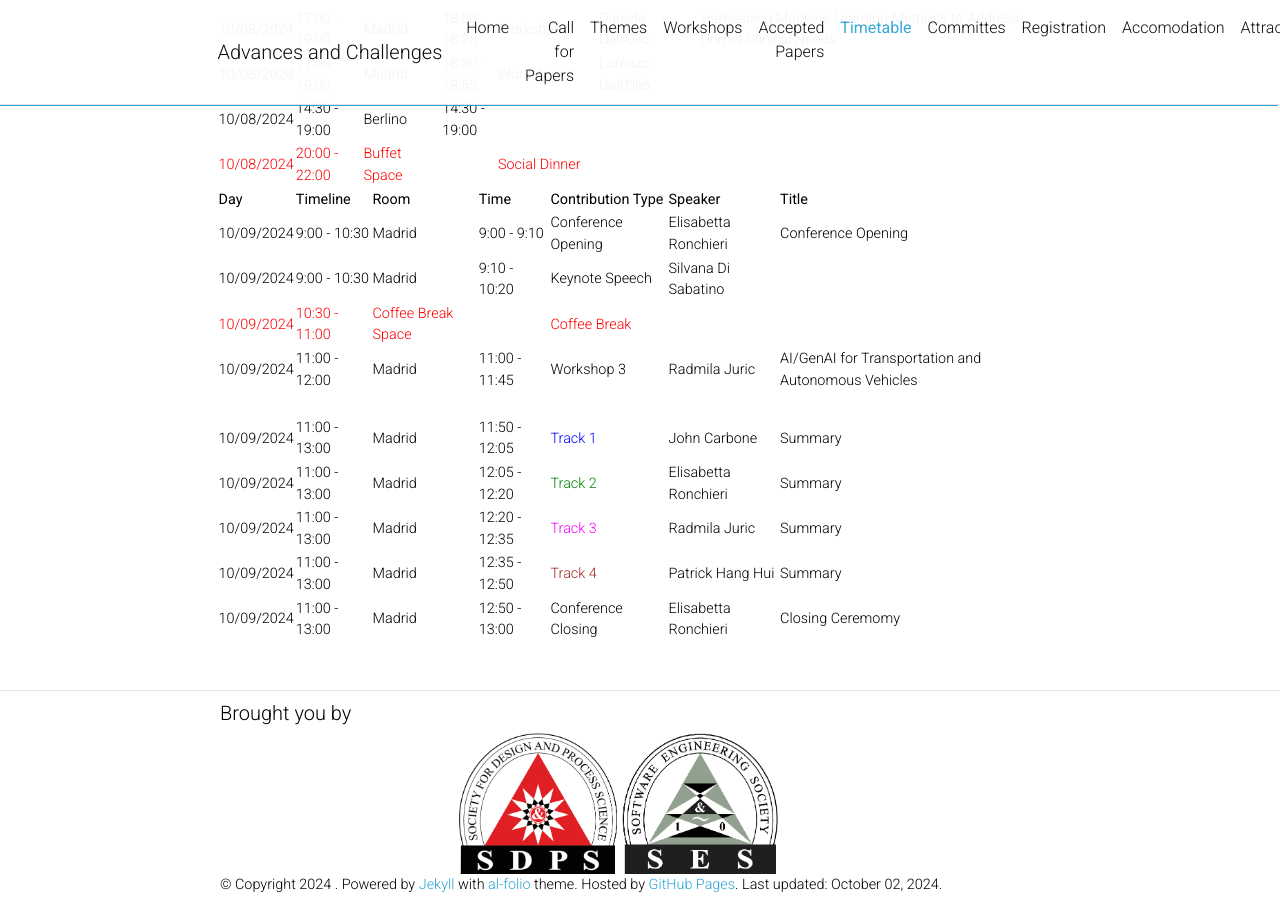
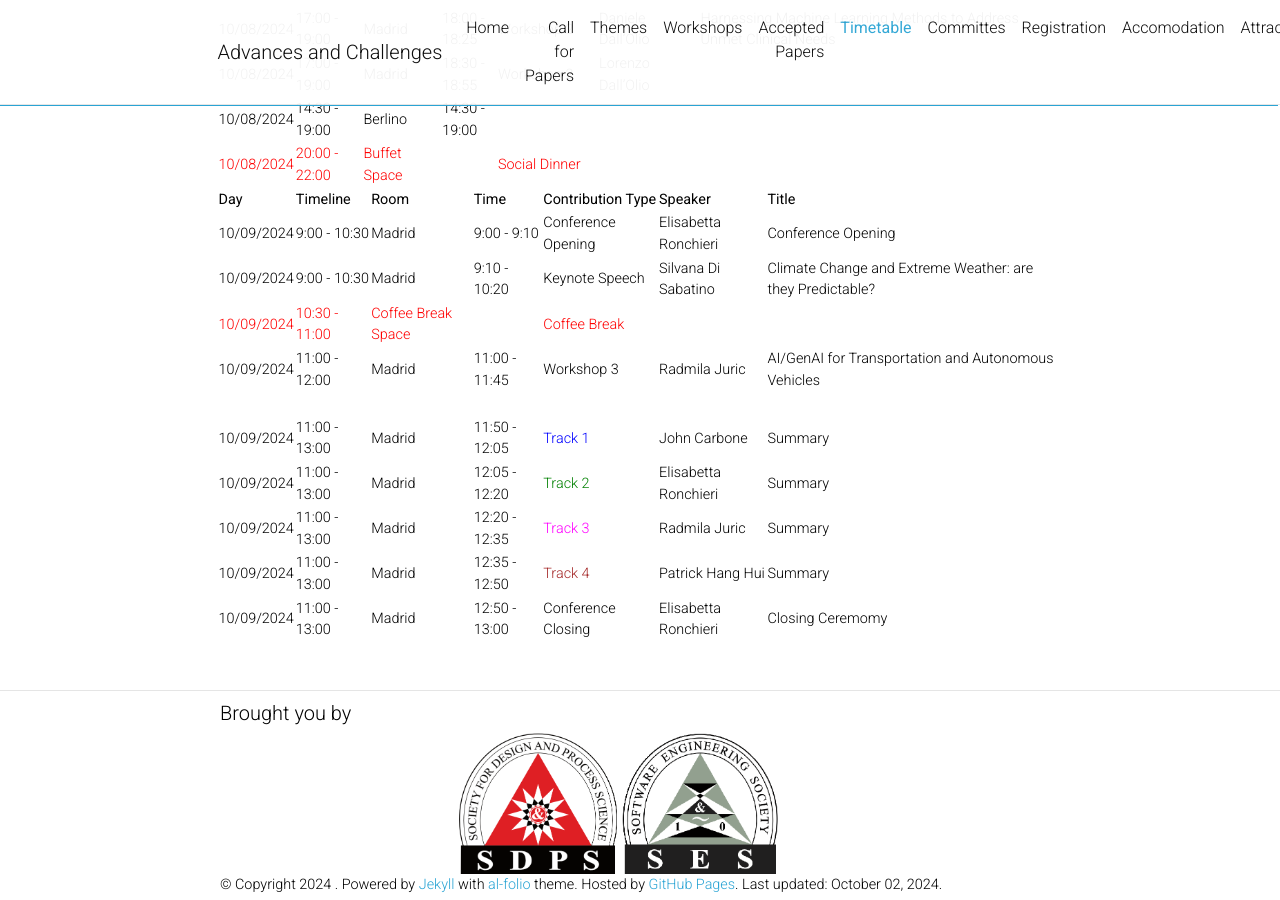
Before and after one commit to GenAI4DPS/advances-challenges, a Jekyll site: the page built from _pages/timetable.md, in a window 1280 px wide and 900 px high, scrolled down 3249 px. Built offline with Jekyll 4.4.1, drawn with Linux system fonts in a browser that asks for light colours; comment, search, counter and statistics services are not loaded; a style sheet for code colours, icons or effects is not loaded.

Commit message:
Update timetable.md

```diff
--- a/_pages/timetable.md
+++ b/_pages/timetable.md
@@ -84,7 +84,7 @@ Day | Timeline | Room | Time | Contribution Type | Speaker | Title
 Day | Timeline | Room | Time | Contribution Type | Speaker | Title
 ---|---|---|---|---|---|---
 10/09/2024 |  9:00 - 10:30 | Madrid | 9:00 - 9:10 | Conference Opening | Elisabetta Ronchieri | Conference Opening
-10/09/2024 |  9:00 - 10:30 | Madrid | 9:10 - 10:20 | Keynote Speech| Silvana Di Sabatino |
+10/09/2024 |  9:00 - 10:30 | Madrid | 9:10 - 10:20 | Keynote Speech| Silvana Di Sabatino | Climate Change and Extreme Weather: are they Predictable?
 <span style='color: red;'>10/09/2024</span> | <span style='color: red;'>10:30 - 11:00</span> | <span style='color: red;'>Coffee Break Space</span> || <span style='color: red;'>Coffee Break</span>||
 10/09/2024 | 11:00 - 12:00 | Madrid | 11:00 - 11:45 | Workshop 3  | Radmila Juric | AI/GenAI for Transportation and Autonomous Vehicles
 ||||||
```
